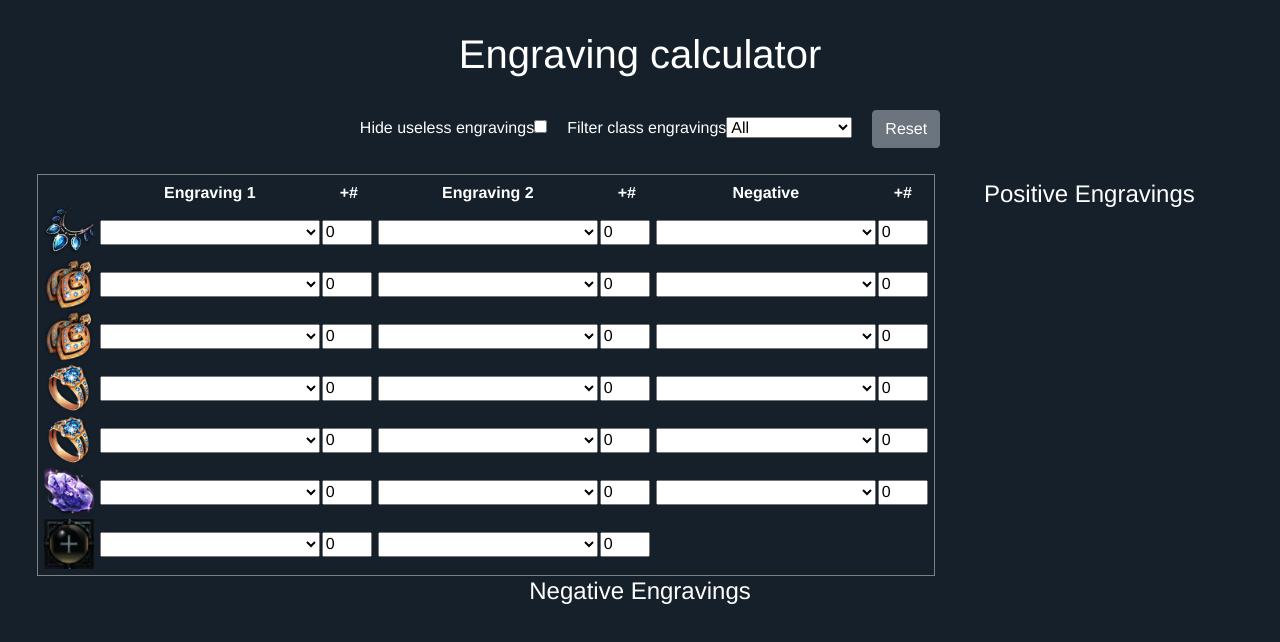
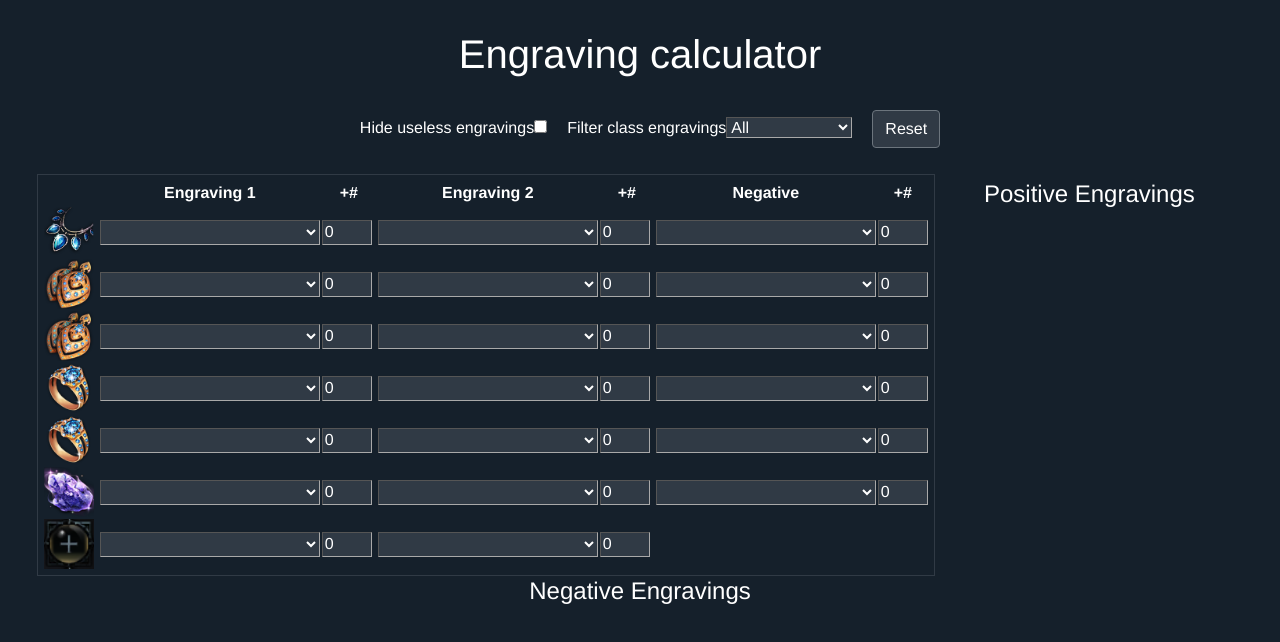
Before and after one commit to Regretqq/Regretqq.github.io, a Vue app: page / in a window 1280 px wide. Shown: the top 642 px of the page. Built offline with nearby package versions, Linux system fonts and the light colour scheme.

Commit message:
cleaned up UI

```diff
--- a/src/components/Engravings.vue
+++ b/src/components/Engravings.vue
@@ -7,7 +7,7 @@
       </div>
       <div class="filterDiv">
         <p class="filters">Filter class engravings</p>
-        <b-form-select :options="classes" v-model="classFilter" v-on:change="filterClassEngravings()"></b-form-select>
+        <b-form-select :options="classes" v-model="classFilter" v-on:change="filterClassEngravings()" class="inputs"></b-form-select>
       </div>
       <div class="filterDiv">
         <b-button v-on:click="resetAccessories()">Reset</b-button>
@@ -31,12 +31,12 @@
     <tbody>
         <tr v-for="acc in accessories" :key="acc.name">
           <td class="tdAmount"><img :src="getSrc(acc.name)" class="images"></td>
-          <td><b-form-select v-model="acc.eng1" :options="(engList(acc))" v-on:change="calculateEngravings()" class="inputEngraving"></b-form-select></td>
-          <td class="tdAmount"><input v-model="acc.amount1" type="number"  v-on:input="calculateEngravings()" class="inputAmount"></td>
-          <td><b-form-select v-model="acc.eng2" :options="(engList(acc))" v-on:change="calculateEngravings()" class="inputEngraving"></b-form-select></td>
-          <td class="tdAmount"><input v-model="acc.amount2" type="number"  v-on:input="calculateEngravings()" class="inputAmount"></td>
-          <td><b-form-select v-if="acc.name !== 'Seals'" v-model="acc.neg"  :options="negativeEng" v-on:change="calculateEngravings()" class="inputEngraving"></b-form-select></td>
-          <td><input v-if="acc.name !== 'Seals'" v-model="acc.amountNeg" type="number" v-on:input="calculateEngravings()" class="inputAmount"></td>
+          <td><b-form-select v-model="acc.eng1" :options="(engList(acc))" v-on:change="calculateEngravings()" class="inputs inputEngraving"></b-form-select></td>
+          <td class="tdAmount"><input v-model="acc.amount1" type="number"  v-on:input="calculateEngravings()" class="inputs inputAmount"></td>
+          <td><b-form-select v-model="acc.eng2" :options="(engList(acc))" v-on:change="calculateEngravings()" class="inputs inputEngraving"></b-form-select></td>
+          <td class="tdAmount"><input v-model="acc.amount2" type="number"  v-on:input="calculateEngravings()" class="inputs inputAmount"></td>
+          <td><b-form-select v-if="acc.name !== 'Seals'" v-model="acc.neg"  :options="negativeEng" v-on:change="calculateEngravings()" class="inputs inputEngraving"></b-form-select></td>
+          <td><input v-if="acc.name !== 'Seals'" v-model="acc.amountNeg" type="number" v-on:input="calculateEngravings()" class="inputs inputAmount"></td>
         </tr>
       </tbody>
     </table>
@@ -44,15 +44,15 @@
       <h4 style="width: 270px">Positive Engravings</h4>
       <div v-for="engraving in sortedArray" :key="engraving.key" class="engravingDiv">
         <p class="engraving">{{engraving.engraving}}:{{checkLevel(engraving.amount)}}</p>
-        <div :class="level(i, engraving.amount)" v-for="i in 3" :key="i"></div>
+        <div :class="'level ' + level(i, engraving.amount)" v-for="i in 3" :key="i"></div>
         <br>
       </div>
     </div>
     <div class="active">
       <h4 style="width: 270px">Negative Engravings</h4>
       <div v-for="engraving in sortedNegative" :key="engraving.key" class="engravingDiv">
-        <p class="negEngraving">{{engraving.engraving}}:{{checkLevel(engraving.amount)}}</p>
-        <div :class="levelNegative(i, engraving.amount)" v-for="i in 3" :key="i"></div>
+        <p class="engraving">{{engraving.engraving}}:{{checkLevel(engraving.amount)}}</p>
+        <div :class="'level ' + levelNegative(i, engraving.amount)" v-for="i in 3" :key="i"></div>
         <br>
       </div>
     </div>
@@ -188,7 +188,7 @@ export default {
       if(i * 5 <= amount){
         return "NAbovelevel"
       }
-      return "NUnderlevel"
+      return "underlevel"
     }
 
   },
@@ -214,10 +214,15 @@ h4{
 p{
   color: #ffffff;
 }
+button{
+  background-color: #303a45;
+}
+
+
 #table{
   display: inline-block;
   color: #ffffff;
-  outline: grey solid 1px;
+  outline: #303a45 solid 1px;
   outline-offset: 5px;
   margin-right: 1%;
 
@@ -229,45 +234,24 @@ p{
   vertical-align: top;
 }
 
-.abovelevel{
+.level{
   width: 88px;
   height: 15px;
   outline-style: solid;
-  outline-color: #0B4257;
-  background-color: #50C1EA;
+  outline-color: #303a45;
   display: inline-block;
   margin: 0;
   padding: 0;
 }
-.underlevel{
-  width: 88px;
-  height: 15px;
-  outline-style: solid;
-  outline-color: #0B4257;
-  display: inline-block;
+
+.level.abovelevel{
+  background-color: #50C1EA;
+}
+.level.underlevel{
   background-color: darkgrey;
-  margin: 0;
-  padding: 0;
 }
-.NAbovelevel{
-  width: 88px;
-  height: 15px;
-  outline-style: solid;
-  outline-color: #0B4257;
+.level.NAbovelevel{
   background-color: darkred;
-  display: inline-block;
-  margin: 0;
-  padding: 0;
-}
-.NUnderlevel{
-  width: 88px;
-  height: 15px;
-  outline-style: solid;
-  outline-color: #0B4257;
-  display: inline-block;
-  background-color: darkgray;
-  margin: 0;
-  padding: 0;
 }
 
 
@@ -276,15 +260,9 @@ p{
   width: 270px;
   margin: 0;
   padding: 0;
-  background: #0B4257;
+  background: #303a45;
 }
-.negEngraving{
-  align-content: center;
-  width: 270px;
-  margin: 0;
-  padding: 0;
-  background: #0B4257;
-}
+
 
 .engravingDiv{
   margin-bottom: 2px;
@@ -299,13 +277,19 @@ p{
   display: inline-block;
 }
 
-.inputAmount{
+.inputs{
+  background-color: #303a45;
+  color: #ffffff;
+  border: inset darkgray 1px;
+}
+
+.inputs.inputAmount{
   width: 50px;
   height: 25px;
 
 
 }
-.inputEngraving {
+.inputs.inputEngraving {
   width: 220px;
   height: 25px;
 }
```
Also changed, not shown: 7 other files (tests, documents, lock files or other folders).
